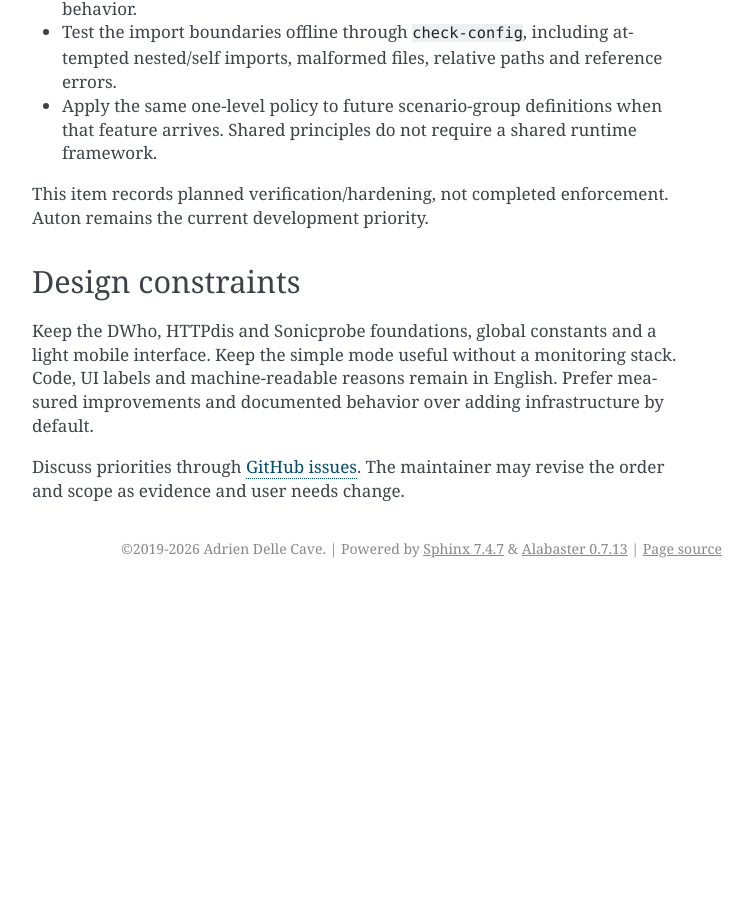
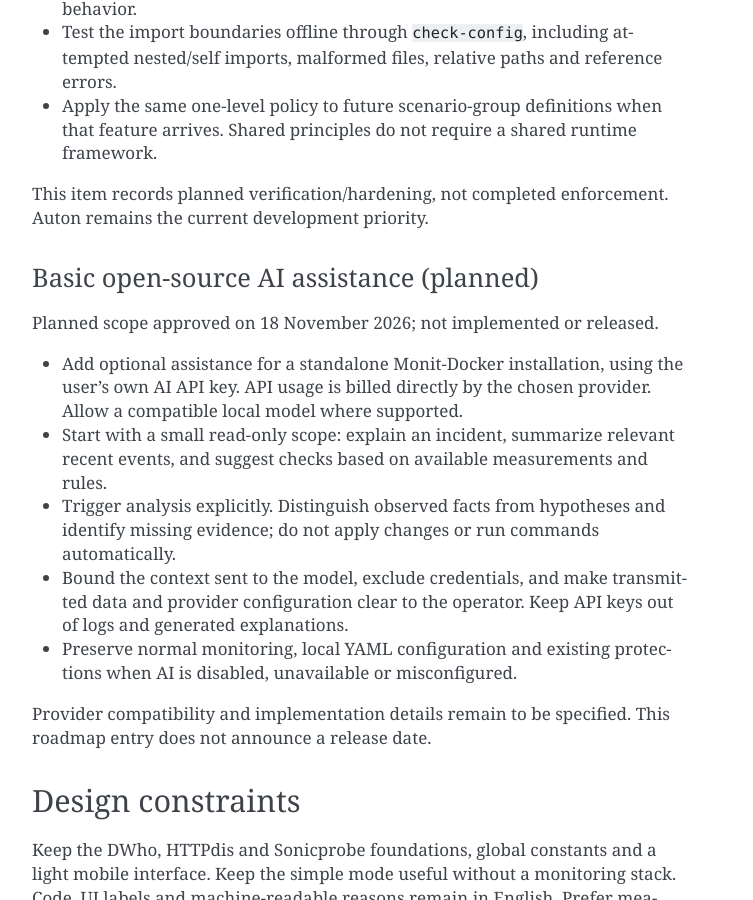
Before and after one commit to decryptus/monit-docker, a Sphinx documentation site: the page built from docs/roadmap.md, in a window 1280 px wide and 900 px high, scrolled down 6195 px. Shown: the whole window, without its empty margins (388-1141 px from the left). Built offline with Sphinx 7.4.7, drawn with Linux system fonts in a browser that asks for light colours; before the commit the page ends 6783 px from its top, so only the background shows below that; some of the changed text lies outside the part shown.

Commit message:
docs: plan basic optional open-source AI assistance

```diff
--- a/docs/roadmap.md
+++ b/docs/roadmap.md
@@ -235,6 +235,26 @@ a competing generic `!include` mechanism or impose Auton's client schema.
 This item records planned verification/hardening, not completed enforcement.
 Auton remains the current development priority.
 
+### Basic open-source AI assistance (planned)
+
+Planned scope approved on 18 November 2026; not implemented or released.
+
+- Add optional assistance for a standalone Monit-Docker installation, using the
+  user's own AI API key. API usage is billed directly by the chosen provider.
+  Allow a compatible local model where supported.
+- Start with a small read-only scope: explain an incident, summarize relevant
+  recent events, and suggest checks based on available measurements and rules.
+- Trigger analysis explicitly. Distinguish observed facts from hypotheses and
+  identify missing evidence; do not apply changes or run commands automatically.
+- Bound the context sent to the model, exclude credentials, and make transmitted
+  data and provider configuration clear to the operator. Keep API keys out of
+  logs and generated explanations.
+- Preserve normal monitoring, local YAML configuration and existing protections
+  when AI is disabled, unavailable or misconfigured.
+
+Provider compatibility and implementation details remain to be specified. This
+roadmap entry does not announce a release date.
+
 ## Design constraints
 
 Keep the DWho, HTTPdis and Sonicprobe foundations, global constants and a light
```
